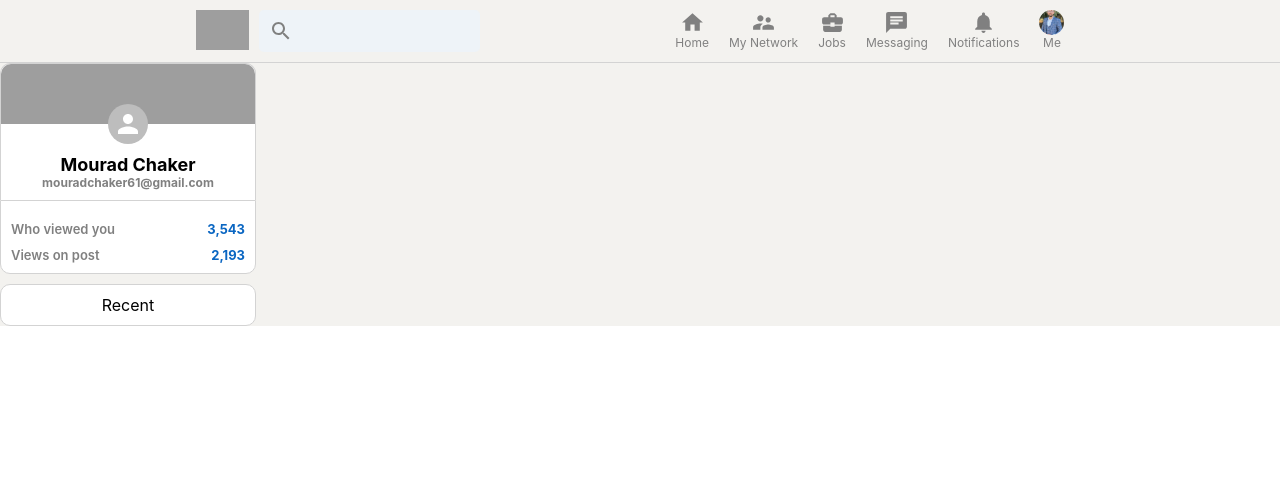
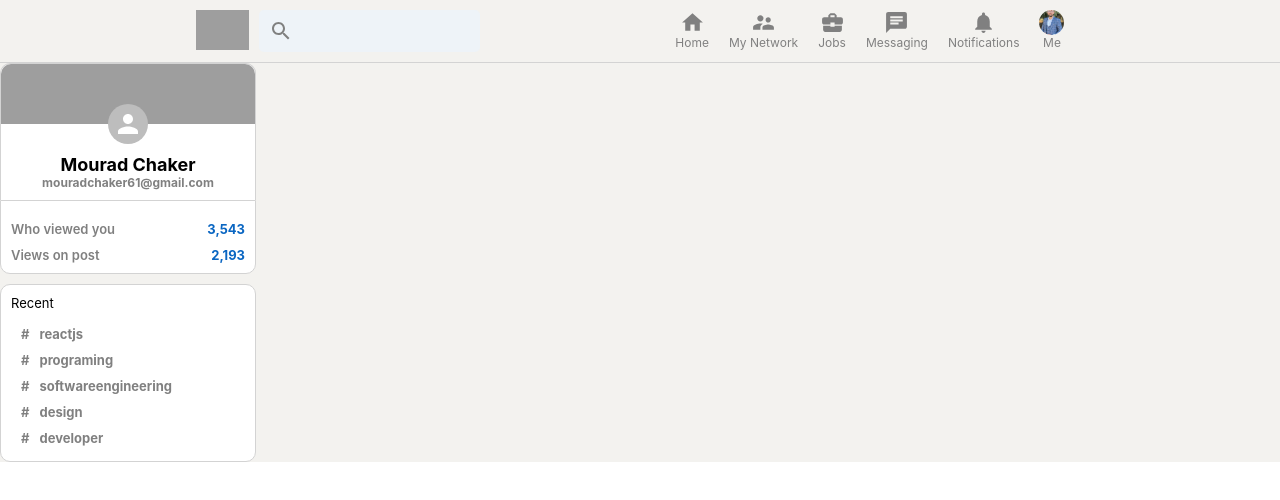
Before and after one commit to mouradchaker/React-Linkedin-Clone, a React (Create React App) app: page / in a window 1280 px wide. Shown: the top 500 px of the page. Built offline with nearby package versions, Linux system fonts and the light colour scheme; grey boxes are pictures that could not be loaded.

Commit message:
sidebarPart3

```diff
--- a/src/Component/Sidebar/Sidebar.css
+++ b/src/Component/Sidebar/Sidebar.css
@@ -62,10 +62,36 @@
 }
 
 .sidebar__bottom {
-  text-align: center;
+  text-align: left;
   padding: 10px;
   border: 1px solid lightgrey;
   background-color: white;
   border-radius: 10px;
   margin-top: 10px;
 }
+
+.sidebar__bottom > p {
+  font-size: 13px;
+  padding-bottom: 10px;
+}
+
+.sidebar__recentItem {
+  display: flex;
+  font-size: 13px;
+  color: gray;
+  font-weight: bolder;
+  cursor: pointer;
+  padding: 5px;
+}
+
+.sidebar__recentItem:hover {
+  background-color: whitesmoke;
+  border-radius: 10px;
+  cursor: pointer;
+  color: black;
+}
+
+.sidebar__hash {
+  margin-right: 10px;
+  margin-left: 5px;
+}
--- a/src/Component/Sidebar/Sidebar.js
+++ b/src/Component/Sidebar/Sidebar.js
@@ -3,6 +3,15 @@
 import "./Sidebar.css";
 
 function Sidebar() {
+  const recentItem = (topic) => {
+    return (
+      <div className="sidebar__recentItem">
+        <span className="sidebar__hash">#</span>
+        <p>{topic}</p>
+      </div>
+    );
+  };
+
   const pstyle = {
     fontWeight: "bold",
     color: "#0a66c2",
@@ -37,6 +46,11 @@
 
       <div className="sidebar__bottom">
         <p>Recent</p>
+        {recentItem("reactjs")}
+        {recentItem("programing")}
+        {recentItem("softwareengineering")}
+        {recentItem("design")}
+        {recentItem("developer")}
       </div>
     </div>
   );
```
